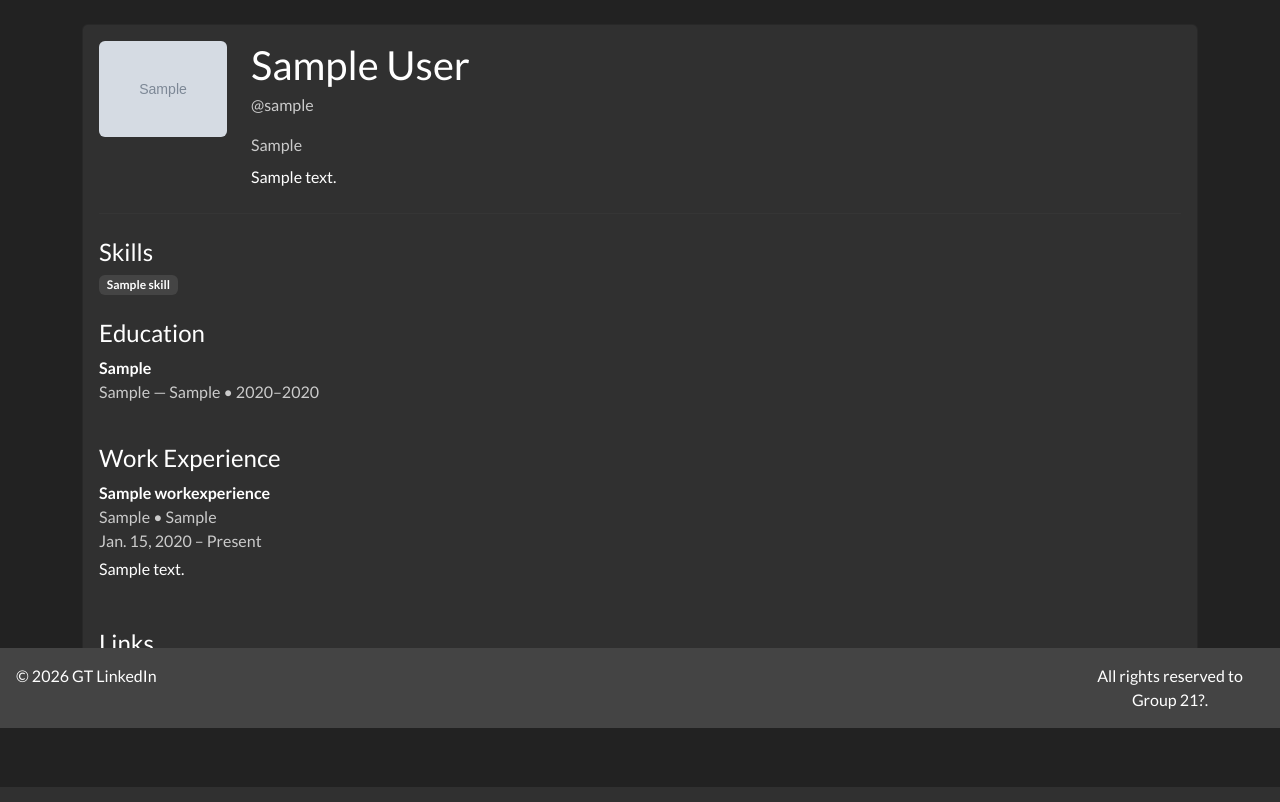
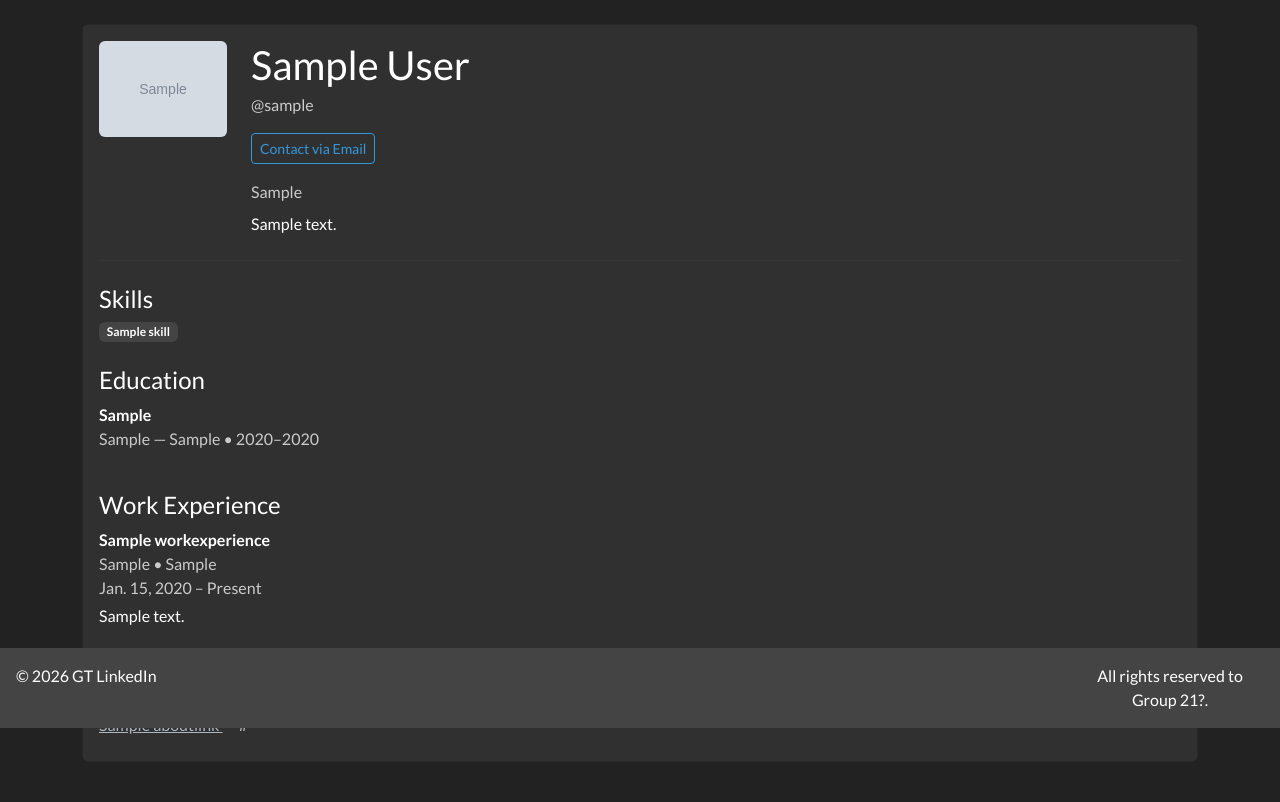
Before and after one commit to marketfailure/cs2340-project-1, a Django app: a page that uses profiles/templates/views/view_jobseeker.html in a window 1280 px wide. Shown: the part 72-874 px from the top of the page. Run offline with Django 5.2, Linux system fonts and the light colour scheme; tables that the repository leaves empty hold one stand-in row (values such as "Sample post"); grey boxes marked "Sample" are stand-in pictures; some libraries are stand-ins or nearby versions.

Commit message:
feat(profile): add `mailto` buttons to profiles

```diff
--- a/profiles/templates/views/view_jobseeker.html
+++ b/profiles/templates/views/view_jobseeker.html
@@ -33,6 +33,16 @@
           </h2>
 
           <div class="text-secondary mb-3">@{{ puser.username }}</div>
+
+          {% if not viewer_is_owner and puser.email %}
+            <div class="mt-2 mb-3">
+              <a class="btn btn-outline-info btn-sm"
+                 href="mailto:{{ puser.email }}">
+                Contact via Email
+              </a>
+            </div>
+          {% endif %}
+
 
           {% if puser.profile.headline %}
             <div class="text-secondary mb-2">{{ puser.profile.headline }}</div>
```
Also changed, not shown: profiles/templates/views/view_recruiter.html (+9 -0 lines).
